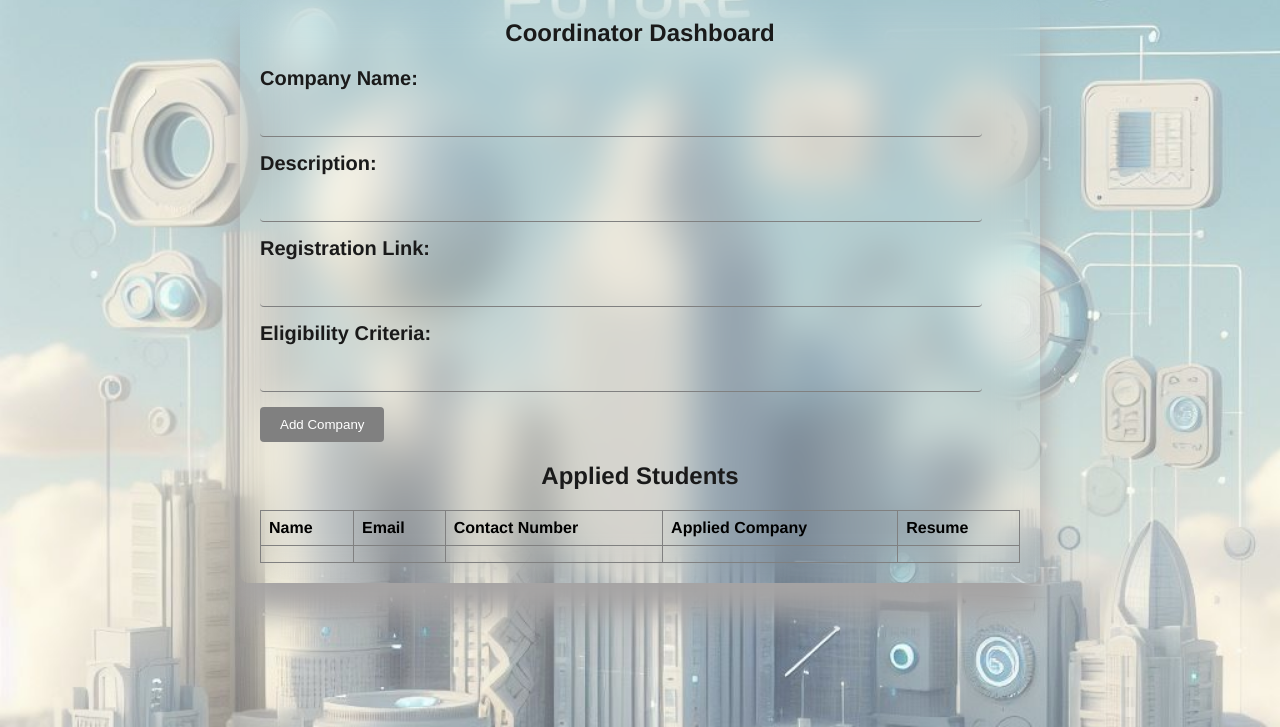
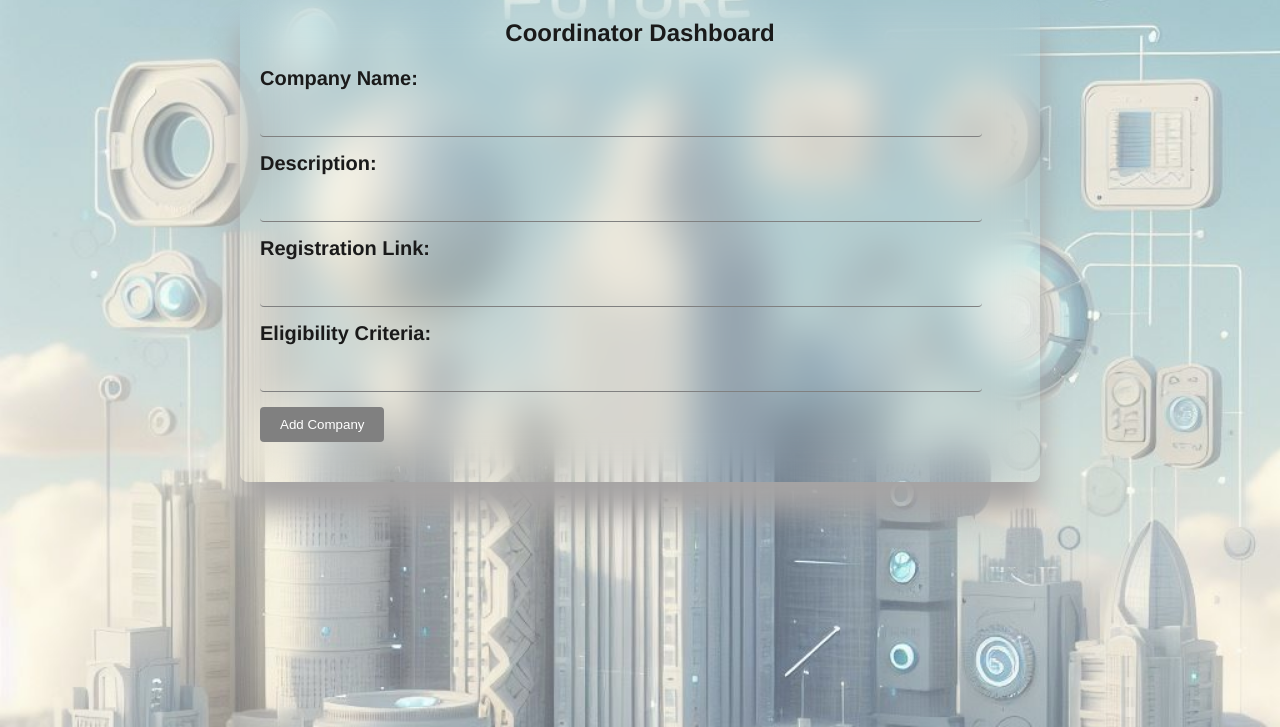
Before and after one commit to GauravKumbhar0491/Placement_Hub, a Flask app: page /coordinatordash in a window 1280 px wide. Shown: the part 73-800 px from the top of the page. Run offline with Flask 3, Linux system fonts and the light colour scheme; lists and menus that the app fills with data are empty.

Commit message:
Update coordinatordash.html

```diff
--- a/Placement/templates/coordinatordash.html
+++ b/Placement/templates/coordinatordash.html
@@ -38,30 +38,6 @@
                 <input type="submit" value="Add Company">
             </div>
         </form>
-
-        <h2>Applied Students</h2>
-        <table>
-            <thead>
-                <tr>
-                    <th>Name</th>
-                    <th>Email</th>
-                    <th>Contact Number</th>
-                    <th>Applied Company</th>
-                    <th>Resume</th>
-                </tr>
-            </thead>
-            <tbody id="appliedStudents">
-                <!-- Applied students' information will be dynamically populated here -->
-                <tr>
-                    <td></td>
-                    <td></td>
-                    <td></td>
-                    <td></td>
-                    <td><a href="#"></a></td>
-                </tr>
-                <!-- Add more rows for additional students -->
-            </tbody>
-        </table>
     </div>
 </body>
 </html>
```
